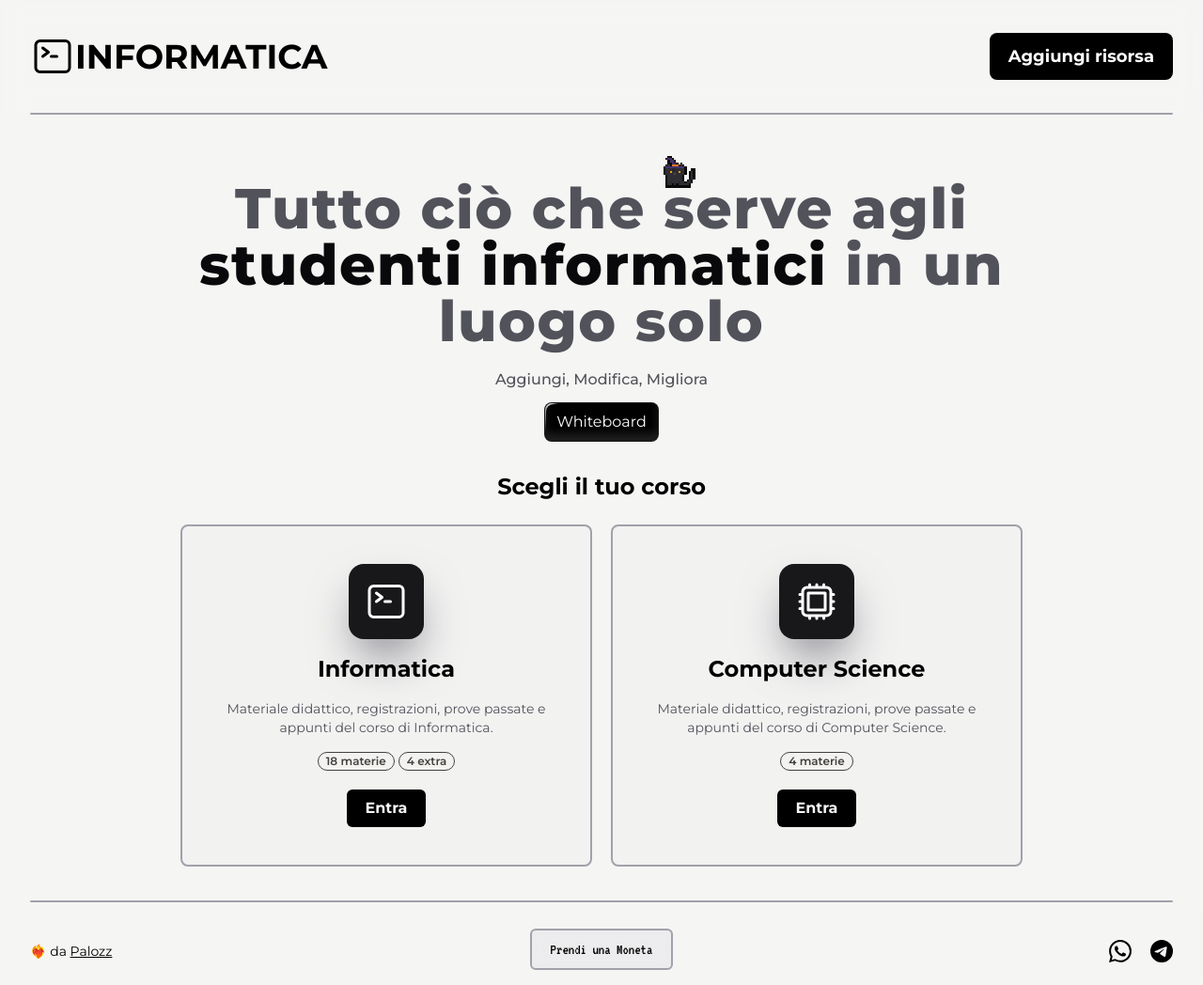
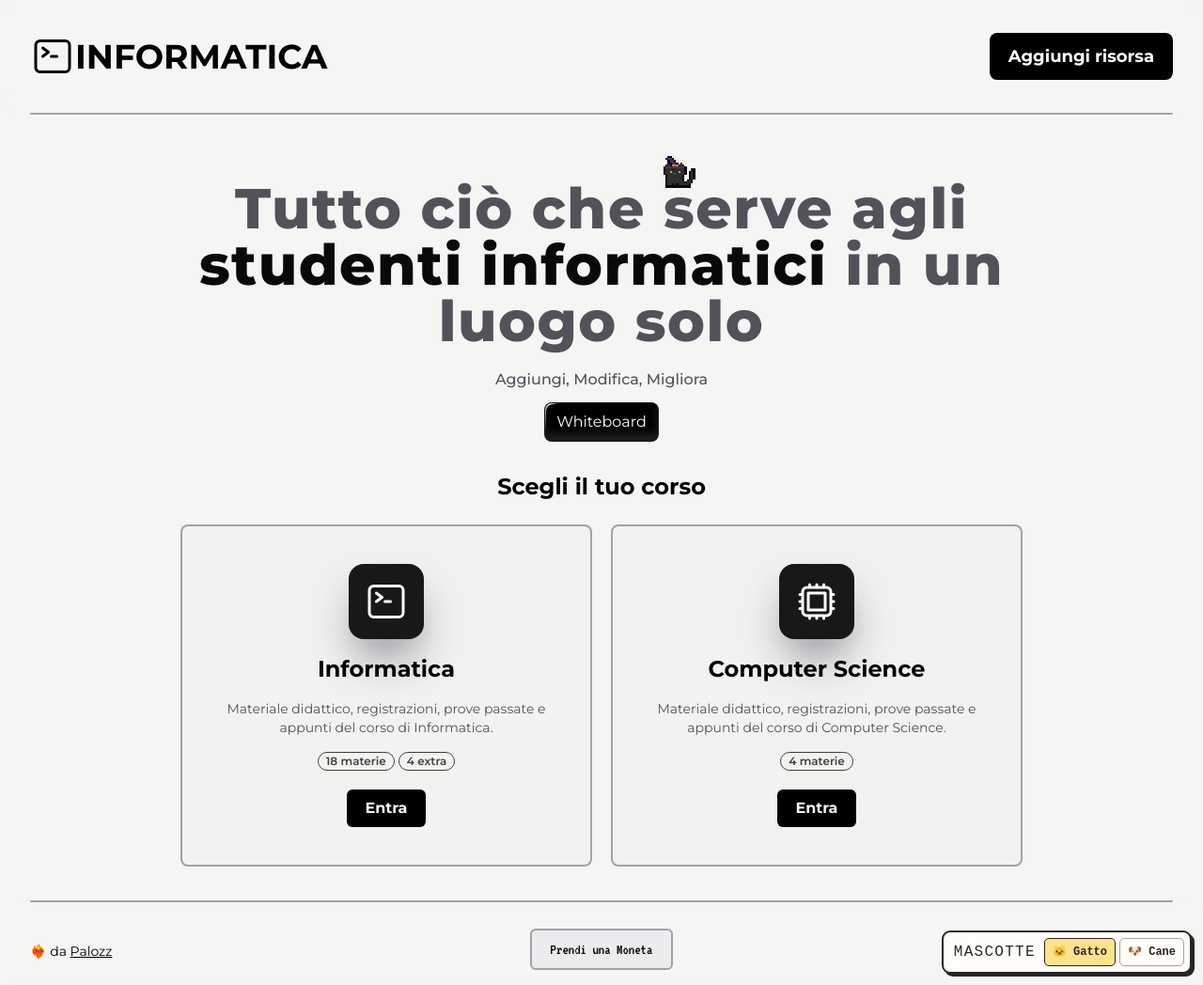
Before and after one commit to frapalozz/informatica, a Jekyll site: the page built from index.html, in a window 1280 px wide and 1048 px high. Shown: the whole window at 94% size. Built offline with Jekyll 4.4.1, drawn with Linux system fonts in a browser that asks for light colours; comment, search, counter and statistics services are not loaded.

Commit message:
feat: load either Bit or Buddy based on visitor choice

```diff
--- a/_layouts/default.html
+++ b/_layouts/default.html
@@ -2,7 +2,11 @@
 <html lang="{{ site.lang | default: 'it' }}">
 <head>
   {% include head.html %}
-  {% if site.assistente.enabled %}<link rel="stylesheet" href="{{ '/assets/css/assistente.css' | relative_url }}">{% endif %}
+  {% if site.assistente.enabled %}
+  <link rel="stylesheet" href="{{ '/assets/css/assistente.css' | relative_url }}">
+  <link rel="stylesheet" href="{{ '/assets/css/mascot-choice.css' | relative_url }}">
+  <link rel="stylesheet" href="{{ '/assets/css/mascot-dog.css' | relative_url }}">
+  {% endif %}
 </head>
 <body class="dark:bg-stone-950 bg-stone-100 min-h-screen flex flex-col justify-between items-center relative z-0">
   {% if site.snow %}<canvas id="snow-canvas" class="fixed inset-0 w-full h-full pointer-events-none z-50 hidden" aria-hidden="true"></canvas>{% endif %}
@@ -20,7 +24,15 @@
 
   <script src="{{ '/assets/js/main.js' | relative_url }}" defer></script>
   {% if site.snow %}<script src="{{ '/assets/js/snow.js' | relative_url }}" defer></script>{% endif %}
-  {% if site.assistente.enabled %}<script src="{{ '/assets/js/assistente.js' | relative_url }}" data-dati="{{ '/assistente.json' | relative_url }}" data-nome="{{ site.assistente.nome | default: 'Bit' | escape }}" data-chiacchiere="{{ site.assistente.chiacchiere }}" defer></script>{% endif %}
+  {% if site.assistente.enabled %}
+  <script src="{{ '/assets/js/mascot-choice.js' | relative_url }}"
+          data-cat-script="{{ '/assets/js/assistente.js' | relative_url }}"
+          data-dog-script="{{ '/assets/js/mascot-dog.js' | relative_url }}"
+          data-banter-script="{{ '/assets/js/buddy-banter.js' | relative_url }}"
+          data-dati="{{ '/assistente.json' | relative_url }}"
+          data-nome="{{ site.assistente.nome | default: 'Bit' | escape }}"
+          data-chiacchiere="{{ site.assistente.chiacchiere }}" defer></script>
+  {% endif %}
   {% if site.invader %}<script src="{{ '/assets/js/invader.js' | relative_url }}" defer></script>{% endif %}
   {% if site.donation_url != "" %}<script src="{{ '/assets/js/donation.js' | relative_url }}" defer></script>{% endif %}
   {% if site.analytics_script != "" %}<script src="{{ site.analytics_script }}" async defer></script>{% endif %}
```
